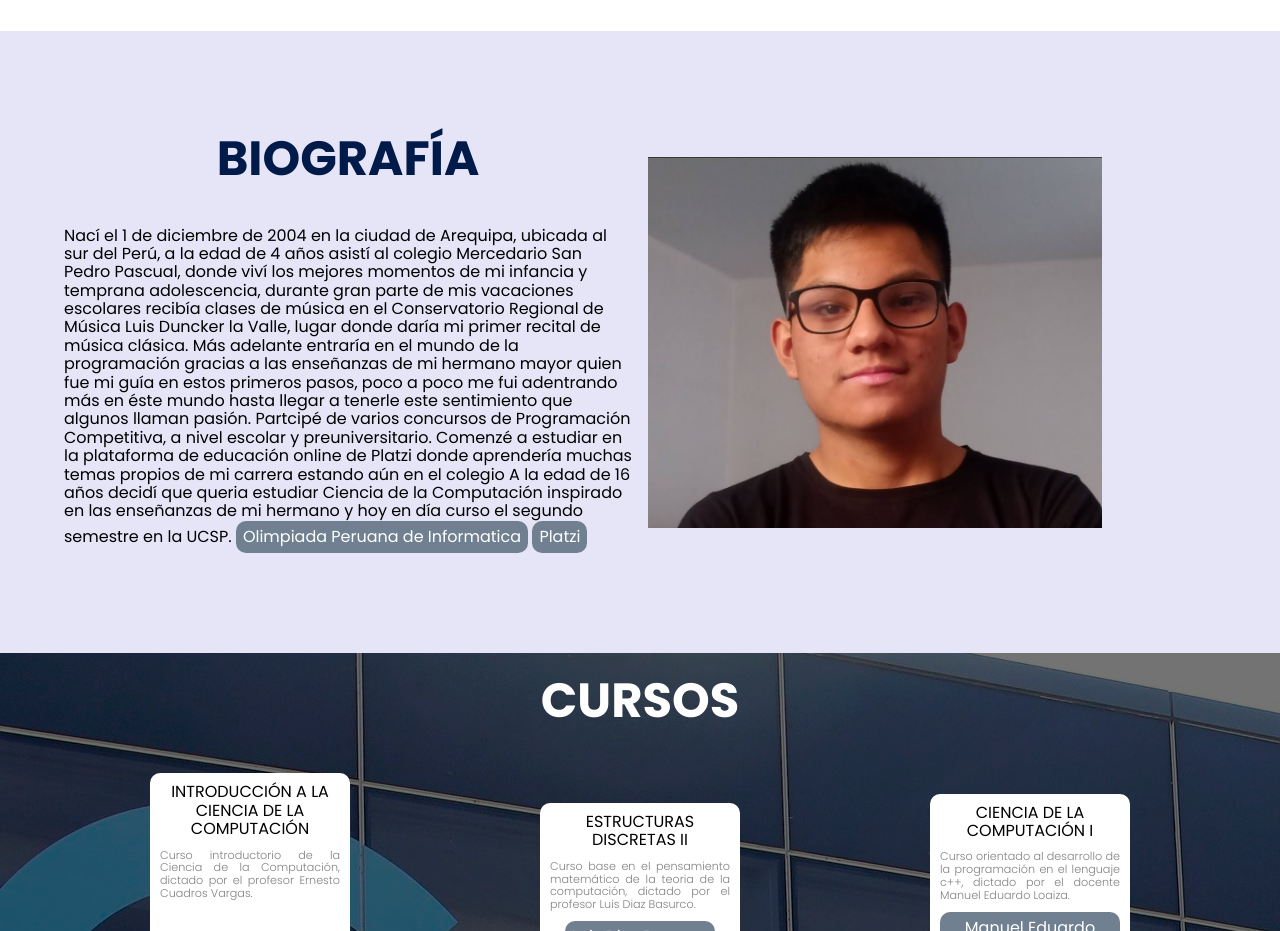
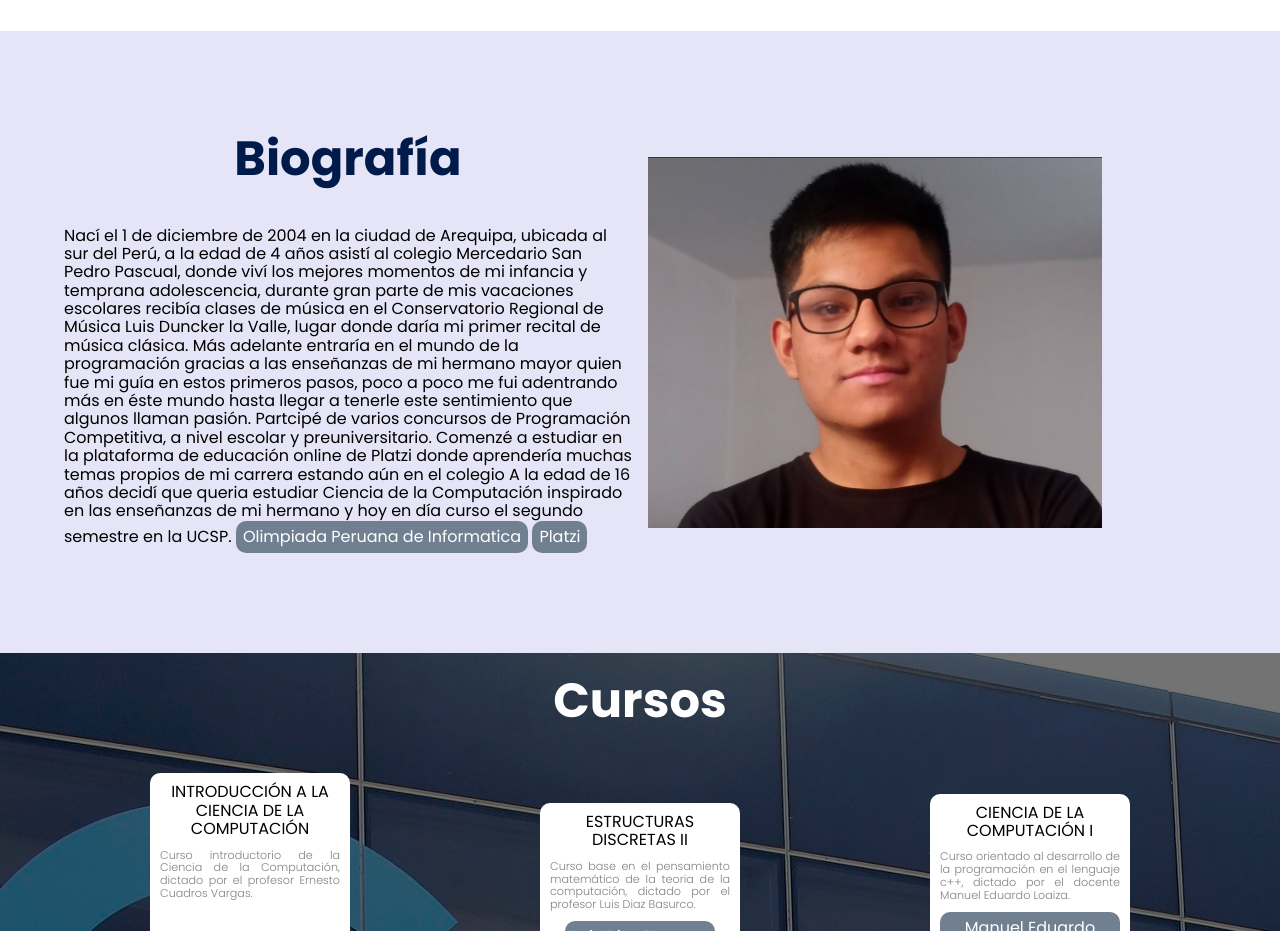
Before and after one commit to GABYGOL123/GABYGOL123.github.io, a plain HTML site: page index.html in a window 1280 px wide. Shown: the part 1500-2431 px from the top of the page. Drawn offline with Linux system fonts and the light colour scheme.

Commit message:
Update index.html

```diff
--- a/index.html
+++ b/index.html
@@ -77,7 +77,7 @@
        <section class="knowledge">
         <div class="knowledge__container container">
             <div class="knowledge__texts">
-                <h2 class="subtitle">BIOGRAFÍA</h2>
+                <h2 class="subtitle">Biografía</h2>
                 <p class = "knowledge__paragraph">Nací el 1 de diciembre de 2004 en la ciudad de Arequipa, ubicada al sur del Perú,
                     a la edad de 4 años asistí al colegio Mercedario San Pedro Pascual, donde viví los mejores momentos de mi infancia y
                     temprana adolescencia, durante gran parte de mis vacaciones escolares recibía clases de música en el Conservatorio Regional
@@ -99,7 +99,7 @@
         </div>
        </section>
        <section class = "price_container">
-        <h2 class="subtitle2"> CURSOS </h2>
+        <h2 class="subtitle2"> Cursos </h2>
         <div class="price__table">
             <div class="price__element">
                 <p class="name">INTRODUCCIÓN A LA CIENCIA DE LA COMPUTACIÓN</p>
```
